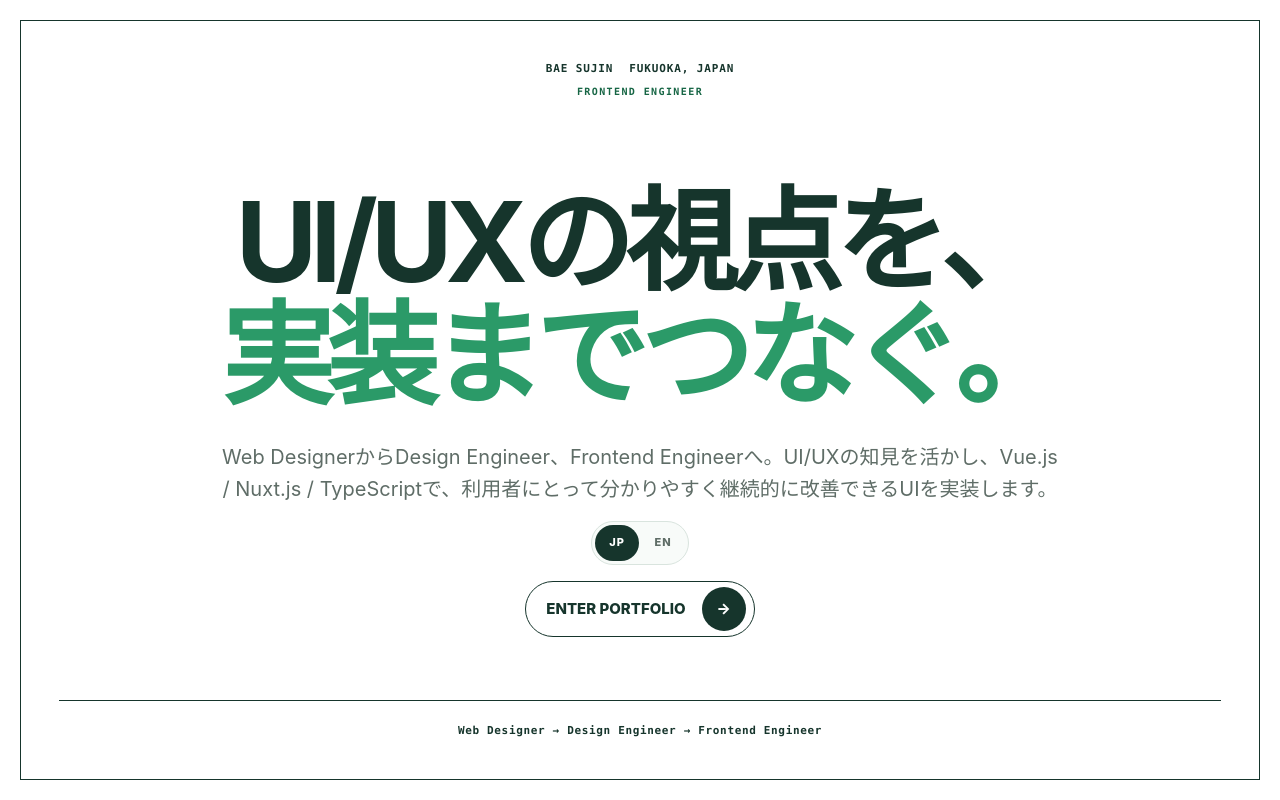
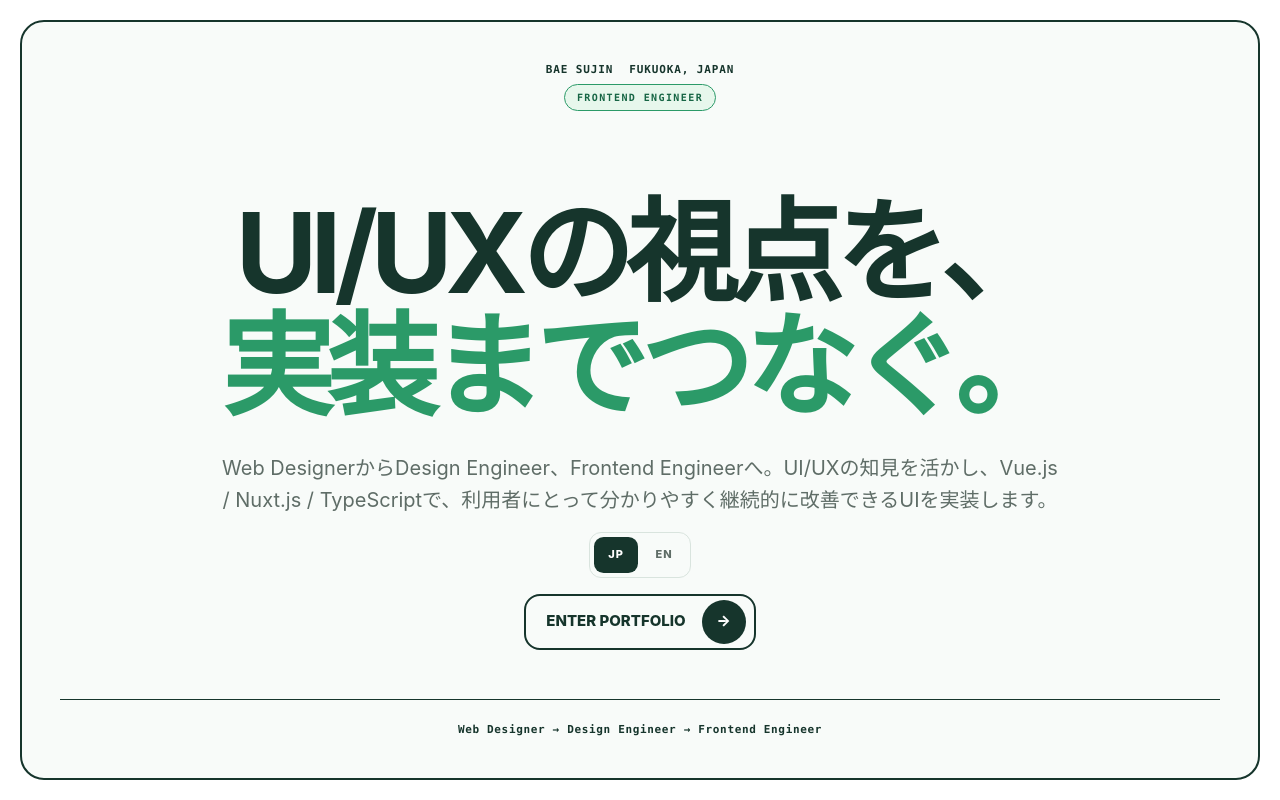
Before and after one commit to baechu627/portfolio, a Nuxt app: page / in a window 1280 px wide. Built offline with nearby package versions, Linux system fonts and the light colour scheme.

Commit message:
feat: add spacing variables and update component styles for consistency

```diff
--- a/app/assets/css/main.css
+++ b/app/assets/css/main.css
@@ -17,10 +17,34 @@
     --line: #d9e4de;
     --accent: #2b9a68;
     --accent-dark: #176645;
+    --accent-soft: #e7f7ec;
     --lime: #c8f1cf;
     --font: Inter, Avenir, "Helvetica Neue", "Noto Sans JP", sans-serif;
     --content: 72rem;
     --radius: 0.75rem;
+    /* 4px spacing scale: 1 unit = 0.25rem */
+    --space-1: 0.25rem;
+    --space-2: 0.5rem;
+    --space-3: 0.75rem;
+    --space-4: 1rem;
+    --space-5: 1.25rem;
+    --space-6: 1.5rem;
+    --space-7: 1.75rem;
+    --space-8: 2rem;
+    --space-9: 2.25rem;
+    --space-10: 2.5rem;
+    --space-11: 2.75rem;
+    --space-12: 3rem;
+    --space-13: 3.25rem;
+    --space-14: 3.5rem;
+    --space-15: 3.75rem;
+    --space-16: 4rem;
+    --space-18: 4.5rem;
+    --space-19: 4.75rem;
+    --space-20: 5rem;
+    --space-24: 6rem;
+    --space-32: 8rem;
+    --space-44: 11rem;
   }
 
   body {
@@ -40,7 +64,7 @@
 }
 
 @layer components {
-  .container { width: min(100% - 2rem, var(--content)); margin-inline: auto; }
+  .container { width: min(100% - var(--space-8), var(--content)); margin-inline: auto; }
 
   .visually-hidden {
     position: absolute;
@@ -57,9 +81,9 @@
   .skip-link {
     position: fixed;
     z-index: 100;
-    top: 0.75rem;
-    left: 0.75rem;
-    padding: 0.625rem 1rem;
+    top: var(--space-3);
+    left: var(--space-3);
+    padding: var(--space-2) var(--space-4);
     background: var(--ink);
     color: white;
     transform: translateY(-200%);
@@ -74,14 +98,15 @@
     background: rgb(255 255 255 / 94%);
     backdrop-filter: blur(12px);
   }
-  .header-inner { display: flex; min-height: 4rem; align-items: center; gap: 1.25rem; }
+  .header-inner { display: flex; min-height: var(--space-16); align-items: center; gap: var(--space-5); }
   .site-logo {
     display: grid;
-    width: 2.5rem;
-    height: 2.5rem;
+    width: var(--space-10);
+    height: var(--space-10);
     flex: 0 0 auto;
     place-items: center;
-    border-radius: 50%;
+    border: 2px solid var(--ink);
+    border-radius: 0.75rem;
     background: var(--ink);
     color: white;
     font-size: 0.75rem;
@@ -90,10 +115,10 @@
     text-decoration: none;
   }
   nav { min-width: 0; margin-left: auto; overflow-x: auto; scrollbar-width: none; }
-  .nav-list { display: flex; width: max-content; list-style: none; gap: 1.125rem; }
+  .nav-list { display: flex; width: max-content; list-style: none; gap: var(--space-4); }
   .nav-list a {
     display: block;
-    padding-block: 0.75rem;
+    padding-block: var(--space-3);
     color: var(--muted);
     font-size: 0.8125rem;
     font-weight: 700;
@@ -104,22 +129,27 @@
   .landing {
     width: 100%;
     height: 100svh;
-    padding: 0.75rem;
+    padding: var(--space-3);
     overflow: clip;
   }
   .landing-shell {
+    position: relative;
     display: grid;
     width: 100%;
     max-width: none;
-    height: calc(100svh - 1.5rem);
+    height: calc(100svh - var(--space-6));
     min-height: 0;
     margin-inline: auto;
-    padding: clamp(1.25rem, 3vw, 2.25rem);
-    border: 1px solid var(--ink);
+    padding: clamp(var(--space-5), 3vw, var(--space-8));
+    border: 2px solid var(--ink);
+    border-radius: 1.5rem;
+    background: var(--surface);
     grid-template-rows: auto 1fr auto;
     overflow: hidden;
   }
   .landing-topline {
+    position: relative;
+    z-index: 1;
     display: grid;
     justify-items: center;
     font-family: ui-monospace, SFMono-Regular, Menlo, monospace;
@@ -131,23 +161,32 @@
   }
   .landing-identity {
     display: grid;
-    gap: 0.25rem;
+    gap: var(--space-1);
     justify-items: center;
   }
   .landing-meta {
     display: flex;
     flex-wrap: wrap;
     justify-content: center;
-    gap: 1rem;
+    gap: var(--space-4);
     text-align: center;
   }
   .landing-role {
+    display: inline-flex;
+    align-items: center;
+    min-height: var(--space-6);
+    padding: var(--space-1) var(--space-3);
+    border: 1px solid var(--accent);
+    border-radius: 999px;
+    background: var(--accent-soft);
     color: var(--accent-dark);
     font-size: 0.625rem;
     font-weight: 800;
     letter-spacing: 0.14em;
   }
   .landing-copy {
+    position: relative;
+    z-index: 1;
     display: flex;
     flex-direction: column;
     align-items: center;
@@ -157,12 +196,11 @@
     height: 100%;
     max-width: none;
     min-height: 0;
-    gap: clamp(0.75rem, 2svh, 1.5rem);
-    padding-block: clamp(1.25rem, 6svh, 3.75rem);
+    gap: clamp(var(--space-3), 2svh, var(--space-6));
+    padding-block: clamp(var(--space-5), 6svh, var(--space-15));
     text-align: center;
   }
   .eyebrow {
-    margin-bottom: 0;
     color: var(--accent-dark);
     font-size: 0.75rem;
     font-weight: 800;
@@ -172,7 +210,7 @@
   .landing h1 {
     width: 100%;
     max-width: none;
-    padding-block: clamp(0.35rem, 1.5svh, 1rem);
+    padding-block: clamp(var(--space-1), 1.5svh, var(--space-4));
     font-size: clamp(2.75rem, 10vw, 7rem);
     font-weight: 750;
     letter-spacing: -0.065em;
@@ -184,7 +222,7 @@
     width: 100%;
     max-width: none;
     margin-top: 0;
-    padding-inline: clamp(0rem, 5vw, 5rem);
+    padding-inline: clamp(0rem, 5vw, var(--space-20));
     color: var(--muted);
     font-size: clamp(1rem, 2.3vw, 1.25rem);
     line-height: 1.6;
@@ -194,31 +232,31 @@
     position: relative;
     isolation: isolate;
     display: inline-flex;
-    gap: 0.125rem;
-    padding: 0.2rem;
+    gap: var(--space-1);
+    padding: var(--space-1);
     border: 1px solid var(--line);
-    border-radius: 999px;
+    border-radius: 0.75rem;
     background: var(--surface);
   }
   .language-switcher::before {
     position: absolute;
     z-index: -1;
-    inset: 0.2rem auto 0.2rem 0.2rem;
-    width: 2.75rem;
-    border-radius: 999px;
+    inset: var(--space-1) auto var(--space-1) var(--space-1);
+    width: var(--space-11);
+    border-radius: 0.6rem;
     background: var(--ink);
     content: '';
     transition: transform 220ms cubic-bezier(0.22, 1, 0.36, 1);
   }
   .language-switcher.is-en::before {
-    transform: translateX(calc(100% + 0.125rem));
+    transform: translateX(calc(100% + var(--space-1)));
   }
   .language-switcher button {
     position: relative;
     z-index: 1;
-    min-width: 2.75rem;
-    min-height: 2.25rem;
-    padding: 0.4rem 0.65rem;
+    min-width: var(--space-11);
+    min-height: var(--space-9);
+    padding: var(--space-2) var(--space-3);
     border: 0;
     border-radius: 999px;
     background: transparent;
@@ -241,37 +279,39 @@
     display: flex;
     flex-wrap: wrap;
     align-items: center;
-    gap: 1rem;
-    margin-top: 2rem;
+    gap: var(--space-4);
+    margin-top: var(--space-8);
   }
   .button {
     display: inline-flex;
-    min-height: 3.25rem;
+    min-height: var(--space-13);
     align-items: center;
     justify-content: center;
-    padding: 0.75rem 1.25rem;
+    padding: var(--space-3) var(--space-5);
     border: 2px solid var(--ink);
-    border-radius: 999px;
+    border-radius: 1rem;
     font-size: 0.9375rem;
     font-weight: 750;
     text-decoration: none;
-    transition: background-color 160ms ease, color 160ms ease, transform 160ms ease;
+    transition: background-color 160ms ease, color 160ms ease;
   }
   .button-primary { background: var(--ink); color: white; }
   .button-secondary { background: transparent; }
-  .button:hover { transform: translateY(-2px); }
+  .button:hover { color: white; }
   .button-primary:hover { border-color: var(--accent-dark); background: var(--accent-dark); }
   .button-secondary:hover { background: var(--ink); color: white; }
 
   .landing-footer {
+    position: relative;
+    z-index: 1;
     display: grid;
     justify-items: center;
-    gap: clamp(1.25rem, 3svh, 2rem);
+    gap: clamp(var(--space-5), 3svh, var(--space-8));
   }
   .landing-footer > p {
     order: 2;
     width: 100%;
-    padding-top: clamp(1rem, 2.5svh, 1.5rem);
+    padding-top: clamp(var(--space-4), 2.5svh, var(--space-6));
     border-top: 1px solid var(--ink);
     font-family: ui-monospace, SFMono-Regular, Menlo, monospace;
     font-size: 0.6875rem;
@@ -280,23 +320,26 @@
     text-align: center;
   }
   .enter-link {
+    position: relative;
     display: inline-flex;
-    min-height: 3.5rem;
+    min-height: var(--space-14);
     align-items: center;
-    gap: 1rem;
-    padding: 0.375rem 0.5rem 0.375rem 1.25rem;
-    border: 1px solid var(--ink);
-    border-radius: 999px;
+    gap: var(--space-4);
+    padding: var(--space-2) var(--space-2) var(--space-2) var(--space-5);
+    border: 2px solid var(--ink);
+    border-radius: 1rem;
     font-size: 0.9375rem;
     font-weight: 800;
     text-decoration: none;
     text-transform: uppercase;
-    transition: color 180ms ease;
+    transition: color 180ms ease, background-color 180ms ease;
   }
+  .enter-link:hover { background: var(--accent-soft); }
+  .enter-link:active { background: var(--line); }
   .enter-arrow {
     display: grid;
-    width: 2.75rem;
-    height: 2.75rem;
+    width: var(--space-11);
+    height: var(--space-11);
     place-items: center;
     border-radius: 50%;
     background: var(--ink);
@@ -305,7 +348,7 @@
   }
   .enter-link:hover .enter-arrow {
     background: var(--accent-dark);
-    transform: translateX(0.3rem);
+    transform: translateX(var(--space-1));
   }
   .enter-link:active .enter-arrow {
     transform: scale(0.9);
@@ -313,6 +356,7 @@
   .enter-link.is-entering {
     color: var(--accent-dark);
     pointer-events: none;
+    background: var(--accent-soft);
   }
   .enter-link.is-entering .enter-arrow {
     background: var(--accent-dark);
@@ -325,18 +369,24 @@
     letter-spacing: 0.12em;
     text-transform: uppercase;
   }
-  .section { padding-block: clamp(5rem, 10vw, 8rem); scroll-margin-top: 4rem; }
+  .section { padding-block: clamp(var(--space-20), 10vw, var(--space-32)); scroll-margin-top: var(--space-16); }
   .section-tinted { background: #edf6f0; }
-  .section-heading { max-width: 42rem; margin-bottom: clamp(2.5rem, 6vw, 4.5rem); }
+  .section-heading { max-width: 42rem; }
+  .section-heading + .timeline,
+  .section-heading + .project-grid,
+  .section-heading + .skills-grid,
+  .section-heading + .contact-links {
+    margin-top: clamp(var(--space-10), 6vw, var(--space-18));
+  }
   .section-heading h2 {
+    margin-top: var(--space-4);
     font-size: clamp(2.25rem, 6vw, 4.25rem);
     letter-spacing: -0.045em;
     line-height: 1.08;
   }
-  .section-description { margin-top: 1.25rem; color: var(--muted); font-size: 1.0625rem; }
-  .split-layout { display: grid; gap: 2rem; }
-  .split-layout .section-heading { margin-bottom: 0; }
-  .prose { display: grid; max-width: 43rem; gap: 1.25rem; color: var(--muted); }
+  .section-description { margin-top: var(--space-5); color: var(--muted); font-size: 1.0625rem; }
+  .split-layout { display: grid; gap: var(--space-8); }
+  .prose { display: grid; max-width: 43rem; gap: var(--space-5); color: var(--muted); }
   .lead-text {
     color: var(--ink);
     font-size: clamp(1.25rem, 3vw, 1.625rem);
@@ -347,8 +397,8 @@
   .timeline { list-style: none; }
   .timeline-item {
     display: grid;
-    gap: 1rem;
-    padding-block: 2rem;
+    gap: var(--space-4);
+    padding-block: var(--space-8);
     border-top: 1px solid #cbdad2;
   }
   .timeline-item:last-child { border-bottom: 1px solid #cbdad2; }
@@ -363,54 +413,57 @@
     letter-spacing: -0.025em;
     line-height: 1.3;
   }
-  .company { margin-block: 0.25rem 1rem; color: var(--muted); font-weight: 650; }
+  .company { margin-top: var(--space-1); color: var(--muted); font-weight: 650; }
+  .company + p { margin-top: var(--space-4); }
   .detail-list {
     display: grid;
-    gap: 0.375rem;
-    margin-top: 1.25rem;
-    padding-left: 1.25rem;
+    gap: var(--space-2);
+    margin-top: var(--space-5);
+    padding-left: var(--space-5);
     color: var(--muted);
   }
   .detail-list li::marker { color: var(--accent); }
 
-  .project-grid { display: grid; gap: 1.25rem; }
+  .project-grid { display: grid; gap: var(--space-5); }
   .project-card {
     display: flex;
     min-height: 100%;
     flex-direction: column;
-    padding: clamp(1.5rem, 4vw, 2.25rem);
+    padding: clamp(var(--space-6), 4vw, var(--space-9));
     border: 1px solid var(--line);
-    border-radius: var(--radius);
+    border-radius: 1.25rem;
     background: var(--surface);
+    transition: border-color 180ms ease;
   }
+  .project-card:hover { border-color: var(--accent); }
   .project-meta {
     display: flex;
     justify-content: space-between;
-    margin-bottom: 2.5rem;
     color: var(--accent-dark);
     font-size: 0.6875rem;
     font-weight: 800;
     letter-spacing: 0.1em;
     text-transform: uppercase;
   }
-  .project-description { margin-top: 1rem; color: var(--muted); }
+  .project-meta + h3 { margin-top: var(--space-10); }
+  .project-description { margin-top: var(--space-4); color: var(--muted); }
   .case-details {
     display: grid;
-    gap: 1rem;
-    margin-top: 2rem;
-    padding-top: 1.5rem;
+    gap: var(--space-4);
+    margin-top: var(--space-8);
+    padding-top: var(--space-6);
     border-top: 1px solid var(--line);
   }
-  .case-details dd { margin-top: 0.25rem; font-size: 0.875rem; line-height: 1.65; }
+  .case-details dd { margin-top: var(--space-1); font-size: 0.875rem; line-height: 1.65; }
   .tag-list {
     display: flex;
     flex-wrap: wrap;
-    gap: 0.5rem;
-    margin-top: 1.75rem;
+    gap: var(--space-2);
+    margin-top: var(--space-7);
     list-style: none;
   }
   .tag-list li {
-    padding: 0.3rem 0.7rem;
+    padding: var(--space-1) var(--space-3);
     border: 1px solid var(--line);
     border-radius: 999px;
     font-size: 0.75rem;
@@ -418,41 +471,58 @@
   }
   .text-link {
     width: fit-content;
-    margin-top: 1.75rem;
+    margin-top: var(--space-7);
     font-weight: 750;
     text-decoration-thickness: 2px;
   }
   .text-link:hover { color: var(--accent-dark); }
 
-  .section-dark { background: var(--ink); color: white; }
+  .section-dark {
+    background-color: var(--ink);
+    color: white;
+  }
   .section-dark .eyebrow { color: var(--lime); }
   .section-dark .section-description, .section-dark .skill-card p { color: #b9cbc1; }
-  .skills-grid { display: grid; gap: 1px; border: 1px solid #3e5a4d; background: #3e5a4d; }
-  .skill-card { padding: clamp(1.5rem, 4vw, 2.25rem); background: var(--ink); }
-  .skill-card p { margin-top: 1rem; }
+  .skills-grid {
+    display: grid;
+    gap: 1px;
+    overflow: hidden;
+    border: 1px solid #3e5a4d;
+    border-radius: 1.25rem;
+    background: #3e5a4d;
+  }
+  .skill-card { padding: clamp(var(--space-6), 4vw, var(--space-9)); background: var(--ink); }
+  .skill-card p { margin-top: var(--space-4); }
   .skill-category {
-    margin: 0 0 0.75rem !important;
+    margin: 0 !important;
     color: var(--lime) !important;
     font-size: 0.6875rem;
     font-weight: 800;
     letter-spacing: 0.1em;
     text-transform: uppercase;
   }
+  .skill-category + h3 { margin-top: var(--space-3); }
   .skill-card-learning { background: #1d4437; }
   .section-dark .tag-list li { border-color: #597466; color: var(--lime); }
 
-  .contact-section { padding-block: clamp(6rem, 14vw, 11rem); }
-  .contact-inner .section-heading { max-width: 50rem; margin-bottom: 0; }
+  .contact-section {
+    padding-block: clamp(var(--space-24), 14vw, var(--space-44));
+    background: var(--accent-soft);
+  }
+  .contact-inner .section-heading { max-width: 50rem; }
   .contact-inner .section-heading h2 { font-size: clamp(2.5rem, 8vw, 5.75rem); }
   .contact-links .text-link { margin-top: 0; }
   .contact-message { font-weight: 700; }
-  .site-footer { border-top: 1px solid var(--line); }
+  .site-footer {
+    border-top: 1px solid var(--line);
+    background: var(--surface);
+  }
   .footer-inner {
     display: flex;
-    min-height: 5rem;
+    min-height: var(--space-20);
     align-items: center;
     justify-content: space-between;
-    gap: 1rem;
+    gap: var(--space-4);
     color: var(--muted);
     font-size: 0.8125rem;
   }
@@ -484,25 +554,25 @@
   }
 
   @media (min-width: 48rem) {
-    .container { width: min(100% - 4rem, var(--content)); }
-    .header-inner { min-height: 4.75rem; }
-    .nav-list { gap: 2rem; }
+    .container { width: min(100% - var(--space-16), var(--content)); }
+    .header-inner { min-height: var(--space-19); }
+    .nav-list { gap: var(--space-8); }
     .nav-list a { font-size: 0.875rem; }
-    .landing { padding: 1.25rem; }
+    .landing { padding: var(--space-5); }
     .landing-shell {
-      height: calc(100svh - 2.5rem);
-      padding: clamp(2rem, 3vw, 3rem);
+      height: calc(100svh - var(--space-10));
+      padding: clamp(var(--space-8), 3vw, var(--space-12));
     }
-    .landing-copy { padding-block: clamp(2.5rem, 9svh, 5rem); }
+    .landing-copy { padding-block: clamp(var(--space-10), 9svh, var(--space-20)); }
     .landing-footer { justify-items: center; }
     .split-layout {
       grid-template-columns: minmax(15rem, 0.75fr) minmax(0, 1.25fr);
-      gap: 5rem;
+      gap: var(--space-20);
     }
     .timeline-item {
       grid-template-columns: minmax(9rem, 0.45fr) minmax(0, 1.55fr);
-      gap: 3rem;
-      padding-block: 2.75rem;
+      gap: var(--space-12);
+      padding-block: var(--space-11);
     }
     .project-grid { grid-template-columns: repeat(2, 1fr); }
     .skills-grid { grid-template-columns: repeat(2, 1fr); }
```
